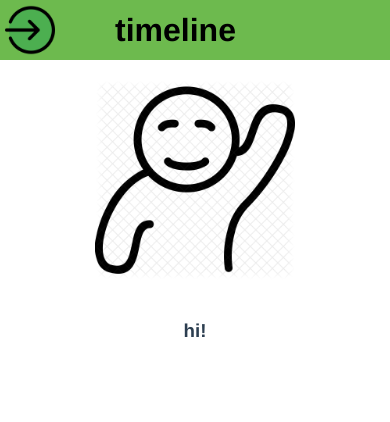
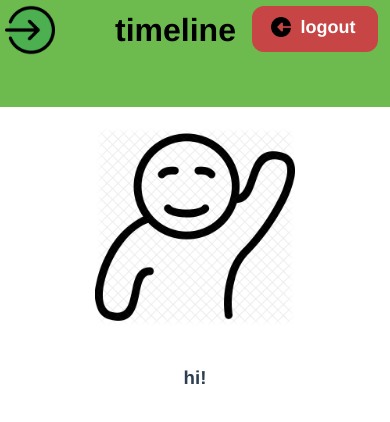
Before and after one commit to eneskarali/vue-golang-app, a Vue app in the folder app/: page /hello in a window 390 px wide. Shown: the top 422 px of the page. Built offline with nearby package versions, Linux system fonts and the light colour scheme; what vue-scrollview would draw is missing.

Commit message:
logout implemented

```diff
--- a/app/src/components/headerComp.vue
+++ b/app/src/components/headerComp.vue
@@ -2,6 +2,12 @@
   <div class="header">
     <img class="logo" src="@/assets/login_icon.png" alt="Vue Logo" width="50" height="auto" />
     <h1>timeline</h1>
+    <div class="button" v-on:click="logoutOnClick">
+      <img class="logout_icon" src="@/assets/logout_icon.png" alt="add icon" width="30px" height="30px" />
+        <p class="logout_text">
+          <b>logout</b>
+        </p>
+      </div>
   </div>
 </template>
 
@@ -10,6 +16,13 @@ export default {
   name: "headerComp",
   props: {
     msg: String
+  },
+  methods:{
+    logoutOnClick(){
+      this.$router.push("/login")
+      document.cookie = "token=; expires=Thu, 01 Jan 1970 00:00:00 UTC; path=/;";
+
+    }
   }
 };
 </script>
@@ -32,4 +45,54 @@ h1 {
 .logo {
   float: left;
 }
+.button {
+  color: #ffffff !important;
+  background: #c74545 ;
+  margin-top: 1px;
+  padding-top: 2px;
+  padding-bottom: 10px;
+  padding-right: 15px;
+  padding-left: 15px;
+  border: 4px solid #c74545 !important;
+  cursor: pointer;
+  border-radius: 12px;
+  font-size: 18px;
+  color: black;
+  font: bold;
+  margin-left: 89%;
+  margin-right: 50px;
+  max-height: 30px;
+}
+
+.button:hover {
+  color: #ffffff !important;
+  border: 4px solid #000000 !important;
+  border-radius: 12px;
+  transition: all 0.5s ease 0s;
+}
+.logout_icon{
+  display: block;
+  float: left;
+  margin-top: 2px;
+  padding-top: 0;
+  margin-right: 13px;
+}
+.logout_text{
+  margin-top: 6px;
+}
+@media (max-width: 800px) {
+  .button{
+    margin-left: 65%;
+    margin-right: 7px;
+    padding-top: 5px;
+  }
+  .logout_icon{
+    width:20px;
+    height: 20px;
+    margin-right: 6px;
+  }
+  .logout_text{
+     margin-top: 2px;
+}
+}
 </style>
```
Also changed, not shown: app/src/assets/logout_icon.png (added).
